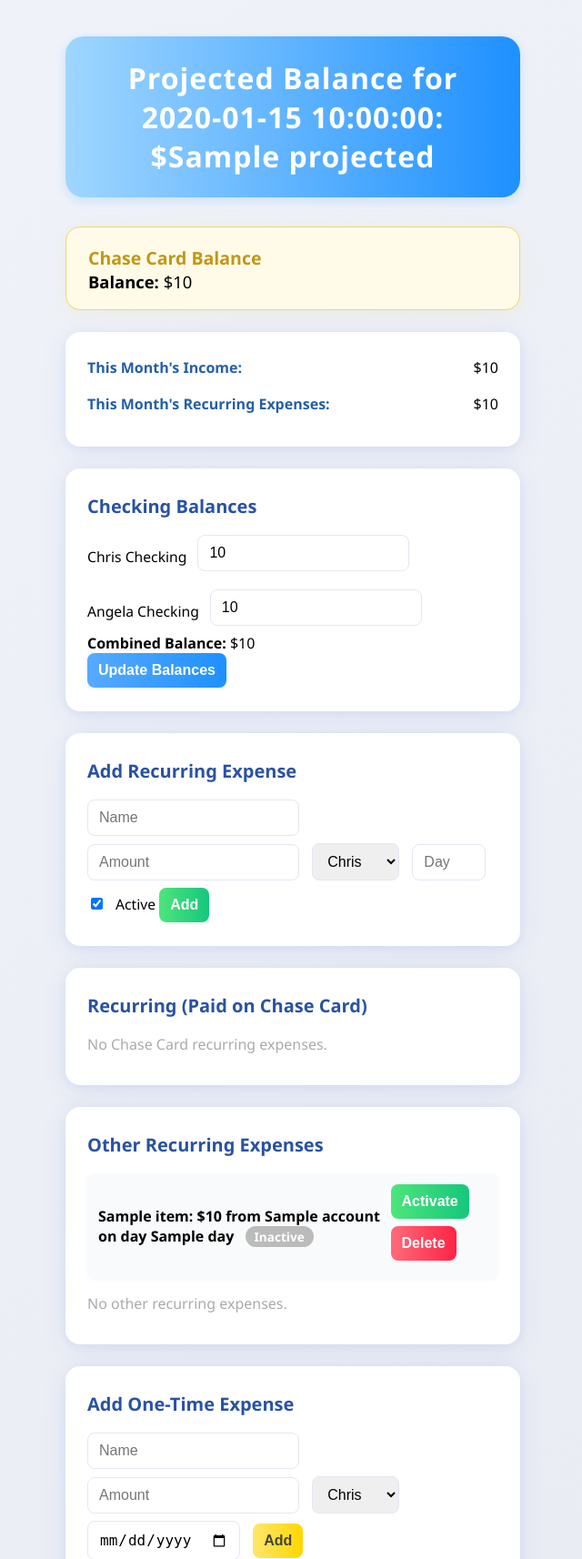
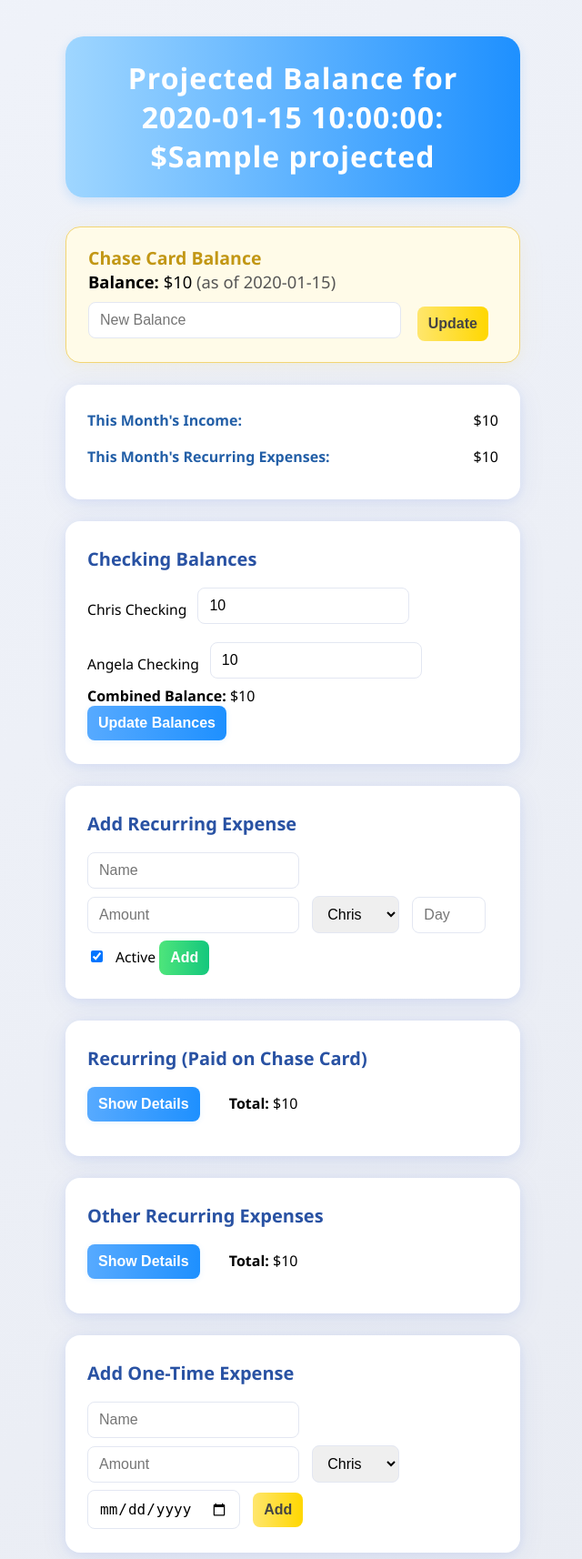
Before and after one commit to Charles-Xavier-Redemption/chess-budget-app, a Flask app: template templates/index.html in a window 1280 px wide. Shown: the top 1714 px of the page at 91% size, without its empty margins (318-958 px from the left). Run offline with Flask 3, Linux system fonts and the light colour scheme; the template is opened without the code that fills it: most values are stand-ins (such as "Sample title", 1, 10 or a date in 2020).

Commit message:
Update index.html

```diff
--- a/templates/index.html
+++ b/templates/index.html
@@ -163,14 +163,20 @@
         {% endif %}
     </div>
 
-    <!-- Chase Balance Card -->
+    <!-- Chase Balance Card (with editing) -->
     <div class="chase-card">
         <div class="chase-header">Chase Card Balance</div>
-        <div style="font-size: 1.15rem;">
+        <div style="font-size: 1.15rem; margin-bottom:10px;">
             <b>Balance:</b> ${{ chase_balance }}
-            {# Optional: If you want to show "as of" date: #}
-            {# {% if chase_balance_date %} <span style="color: #555;">(as of {{ chase_balance_date.strftime('%Y-%m-%d') }})</span> {% endif %} #}
+            {% if chase_balance_date %}
+                <span style="color: #555;">(as of {{ chase_balance_date.strftime('%Y-%m-%d') }})</span>
+            {% endif %}
         </div>
+        <form method="post" style="display: flex; gap: 8px; align-items: center;">
+            <input type="number" name="chase_balance" step="0.01" placeholder="New Balance" style="flex:1;">
+            <input type="hidden" name="form_type" value="update_chase_balance">
+            <button class="btn-yellow" type="submit" style="margin-bottom:0;">Update</button>
+        </form>
     </div>
 
     <!-- MONTHLY INCOME & EXPENSE SUMMARY -->
@@ -219,6 +225,18 @@
     <!-- Recurring Expenses - Paid on Chase Card -->
     <div class="card">
         <h2>Recurring (Paid on Chase Card)</h2>
+        <form method="post" style="margin-bottom: 12px;">
+            <input type="hidden" name="form_type" value="toggle_recurring_chase">
+            <button class="btn-blue" type="submit">
+                {% if recurring_chase_shown %}
+                    Hide Details
+                {% else %}
+                    Show Details
+                {% endif %}
+            </button>
+            <span style="margin-left: 18px;"><b>Total:</b> ${{ chase_recurring_total }}</span>
+        </form>
+        {% if recurring_chase_shown %}
             {% set has_chase = false %}
             {% for item in recurring if item.chasecard %}
                 {% set has_chase = true %}
@@ -254,11 +272,24 @@
             {% if not has_chase %}
                 <p style="color:#aaa;">No Chase Card recurring expenses.</p>
             {% endif %}
+        {% endif %}
     </div>
 
     <!-- Recurring Expenses - Paid from Checking -->
     <div class="card">
         <h2>Other Recurring Expenses</h2>
+        <form method="post" style="margin-bottom: 12px;">
+            <input type="hidden" name="form_type" value="toggle_recurring_other">
+            <button class="btn-blue" type="submit">
+                {% if recurring_other_shown %}
+                    Hide Details
+                {% else %}
+                    Show Details
+                {% endif %}
+            </button>
+            <span style="margin-left: 18px;"><b>Total:</b> ${{ nonchase_recurring_total }}</span>
+        </form>
+        {% if recurring_other_shown %}
             {% set has_other = false %}
             {% for item in recurring if not item.chasecard %}
                 {% set has_other = true %}
@@ -293,6 +324,7 @@
             {% endfor %}
             {% if not has_other %}
                 <p style="color:#aaa;">No other recurring expenses.</p>
+            {% endif %}
         {% endif %}
     </div>
 
```
Lines whose indentation alone changed are shown as unchanged.
